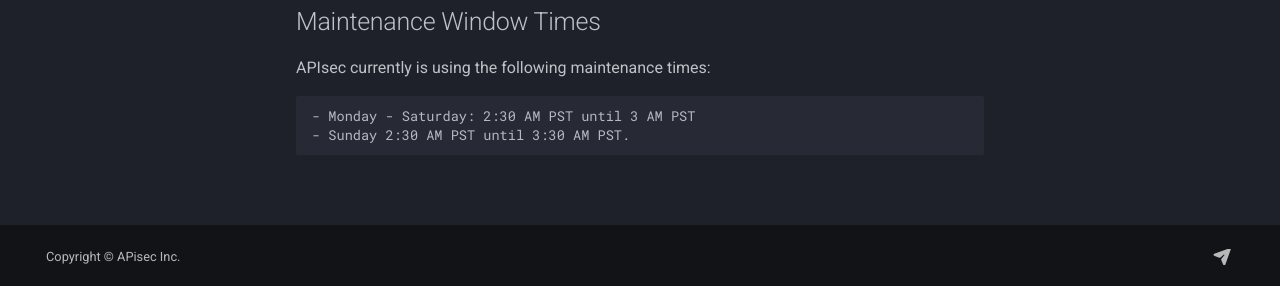
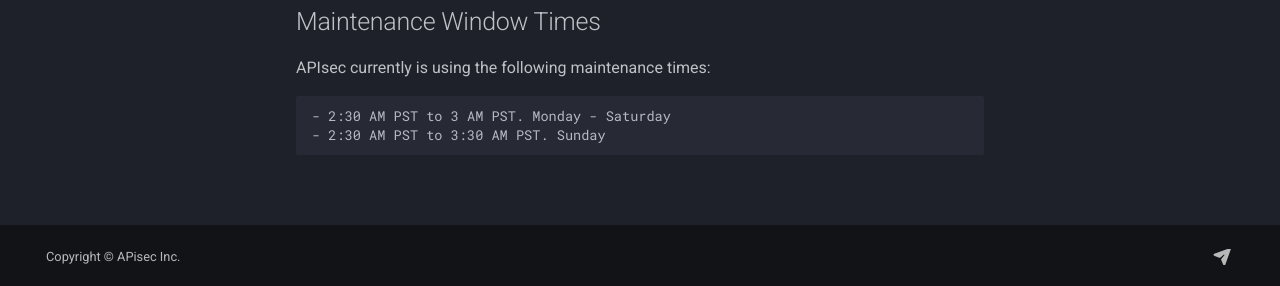
Before and after one commit to apisec-inc/documentation, an MkDocs documentation site: the page built from docs/maintenance-window.md, in a window 1280 px wide. Shown: the part 611-897 px from the top of the page. Built offline with MkDocs 1.6.1 and Material for MkDocs 9.7.7, drawn with Linux system fonts in a browser that asks for light colours; comment, search, counter and statistics services are not loaded.

Commit message:
Update maintenance-window.md
formatting time

````diff
--- a/docs/maintenance-window.md
+++ b/docs/maintenance-window.md
@@ -19,6 +19,6 @@ Service status during the maintenance windows:
 APIsec currently is using the following maintenance times:
 
 ```
-- Monday - Saturday: 2:30 AM PST until 3 AM PST
-- Sunday 2:30 AM PST until 3:30 AM PST.
+- 2:30 AM PST to 3 AM PST. Monday - Saturday
+- 2:30 AM PST to 3:30 AM PST. Sunday
 ```
````
